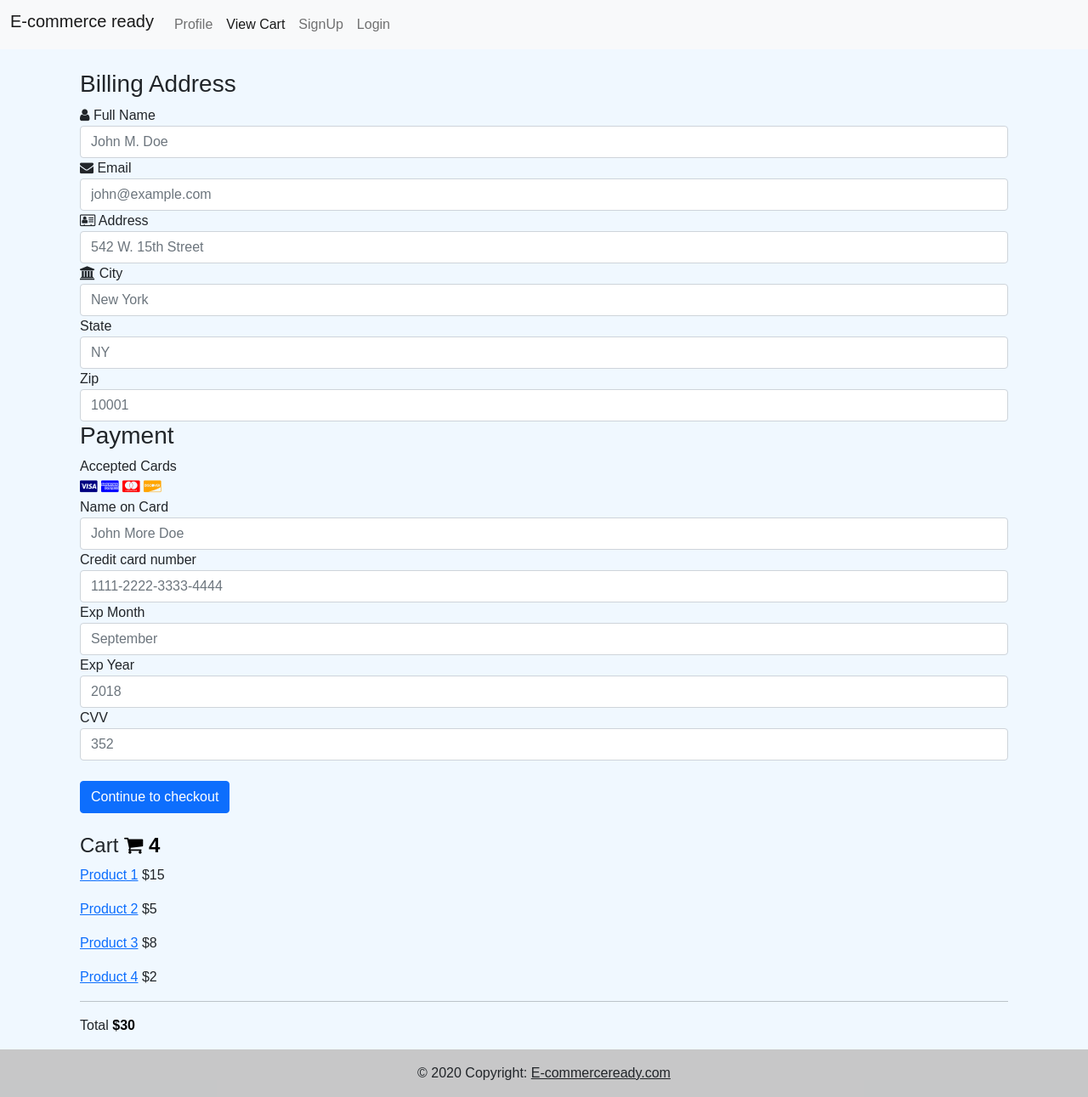
After one commit to ahmedjameel1/django-ecommerceready, a Django app: template carts/templates/carts/cartcheckout.html in a window 1280 px wide. The commit adds this page. Shown: the whole page at 85% size. Run offline with Django 4.2, Linux system fonts and the light colour scheme; the template is opened without the code that fills it, so the values that code supplies are empty; some libraries are stand-ins or nearby versions.

Commit message:
checkout page

```diff
--- /dev/null
+++ b/carts/templates/carts/cartcheckout.html
@@ -0,0 +1,87 @@
+{% extends 'base.html' %}
+{%load static%}
+{%block content%}
+
+<div class="row">
+    <div class="col-75">
+      <div class="container">
+        <form action="/action_page.php">
+
+          <div class="row">
+            <div class="col-50">
+              <h3>Billing Address</h3>
+              <label for="fname"><i class="fa fa-user"></i> Full Name</label>
+              <input class='form-control' type="text" id="fname" name="firstname" placeholder="John M. Doe">
+              <label for="email"><i class="fa fa-envelope"></i> Email</label>
+              <input class='form-control' type="text" id="email" name="email" placeholder="john@example.com">
+              <label for="adr"><i class="fa fa-address-card-o"></i> Address</label>
+              <input class='form-control' type="text" id="adr" name="address" placeholder="542 W. 15th Street">
+              <label for="city"><i class="fa fa-institution"></i> City</label>
+              <input class='form-control' type="text" id="city" name="city" placeholder="New York">
+
+              <div class="row">
+                <div class="col-50">
+                  <label for="state">State</label>
+                  <input class='form-control'type="text" id="state" name="state" placeholder="NY">
+                </div>
+                <div class="col-50">
+                  <label for="zip">Zip</label>
+                  <input class='form-control' type="text" id="zip" name="zip" placeholder="10001">
+                </div>
+              </div>
+            </div>
+
+            <div class="col-50">
+              <h3>Payment</h3>
+              <label for="fname">Accepted Cards</label>
+              <div class="icon-container">
+                <i class="fa fa-cc-visa" style="color:navy;"></i>
+                <i class="fa fa-cc-amex" style="color:blue;"></i>
+                <i class="fa fa-cc-mastercard" style="color:red;"></i>
+                <i class="fa fa-cc-discover" style="color:orange;"></i>
+              </div>
+              <label for="cname">Name on Card</label>
+              <input class='form-control' type="text" id="cname" name="cardname" placeholder="John More Doe">
+              <label for="ccnum">Credit card number</label>
+              <input class='form-control' type="text" id="ccnum" name="cardnumber" placeholder="1111-2222-3333-4444">
+              <label for="expmonth">Exp Month</label>
+              <input class='form-control' type="text" id="expmonth" name="expmonth" placeholder="September">
+
+              <div class="row">
+                <div class="col-50">
+                  <label for="expyear">Exp Year</label>
+                  <input class='form-control' type="text" id="expyear" name="expyear" placeholder="2018">
+                </div>
+                <div class="col-50">
+                  <label for="cvv">CVV</label>
+                  <input class='form-control' type="text" id="cvv" name="cvv" placeholder="352">
+                </div>
+              </div>
+            </div>
+
+          </div>
+          <br>
+          <input class='btn btn-primary' type="submit" value="Continue to checkout" class="btn">
+
+        </form> <br>
+      </div>
+    </div>
+
+    <div class="col-25">
+      <div class="container">
+        <h4>Cart
+          <span class="price" style="color:black">
+            <i class="fa fa-shopping-cart"></i>
+            <b>4</b>
+          </span>
+        </h4>
+        <p><a href="#">Product 1</a> <span class="price">$15</span></p>
+        <p><a href="#">Product 2</a> <span class="price">$5</span></p>
+        <p><a href="#">Product 3</a> <span class="price">$8</span></p>
+        <p><a href="#">Product 4</a> <span class="price">$2</span></p>
+        <hr>
+        <p>Total <span class="price" style="color:black"><b>$30</b></span></p>
+      </div>
+    </div>
+  </div>
+  {%endblock%}
--- a/carts/urls.py
+++ b/carts/urls.py
@@ -6,6 +6,7 @@ urlpatterns = [
     path('add_cart/<int:product_id>/', views.add_cart, name = 'addcart'),
     path('decrease_cart/<int:product_id>/<int:cart_item_id>/', views.decrease_cart, name = 'decreasecart'),
     path('remove_cart/<int:product_id>/<int:cart_item_id>/', views.remove_cart, name = 'removecart'),
+    path('checkout/', views.checkout, name = 'checkout'),
 
 
 ]
--- a/carts/views.py
+++ b/carts/views.py
@@ -103,3 +103,9 @@ def cart(request):
         pass
     ctx = {'cart':cart,'cartitems':cartitems}
     return render(request,'carts/cart.html', ctx)
+
+
+def checkout(request):
+    cart = Cart.objects.get(cart_id=_cart_id(request))
+    cartitems = CartItem.objects.filter(cart=cart)
+    return render(request, 'carts/cartcheckout.html',{'cartitems':cartitems})
```
Also changed, not shown: carts/templates/carts/cart.html (+10 -2 lines).
